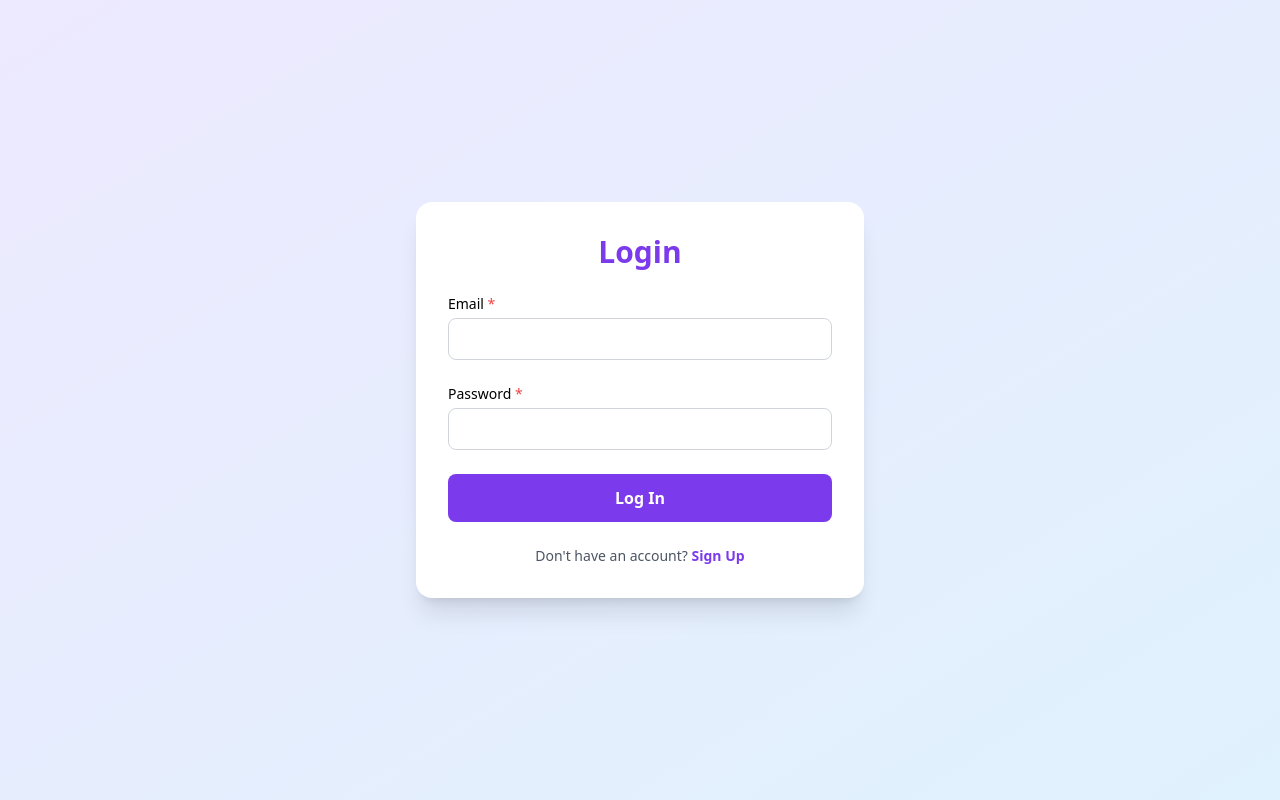
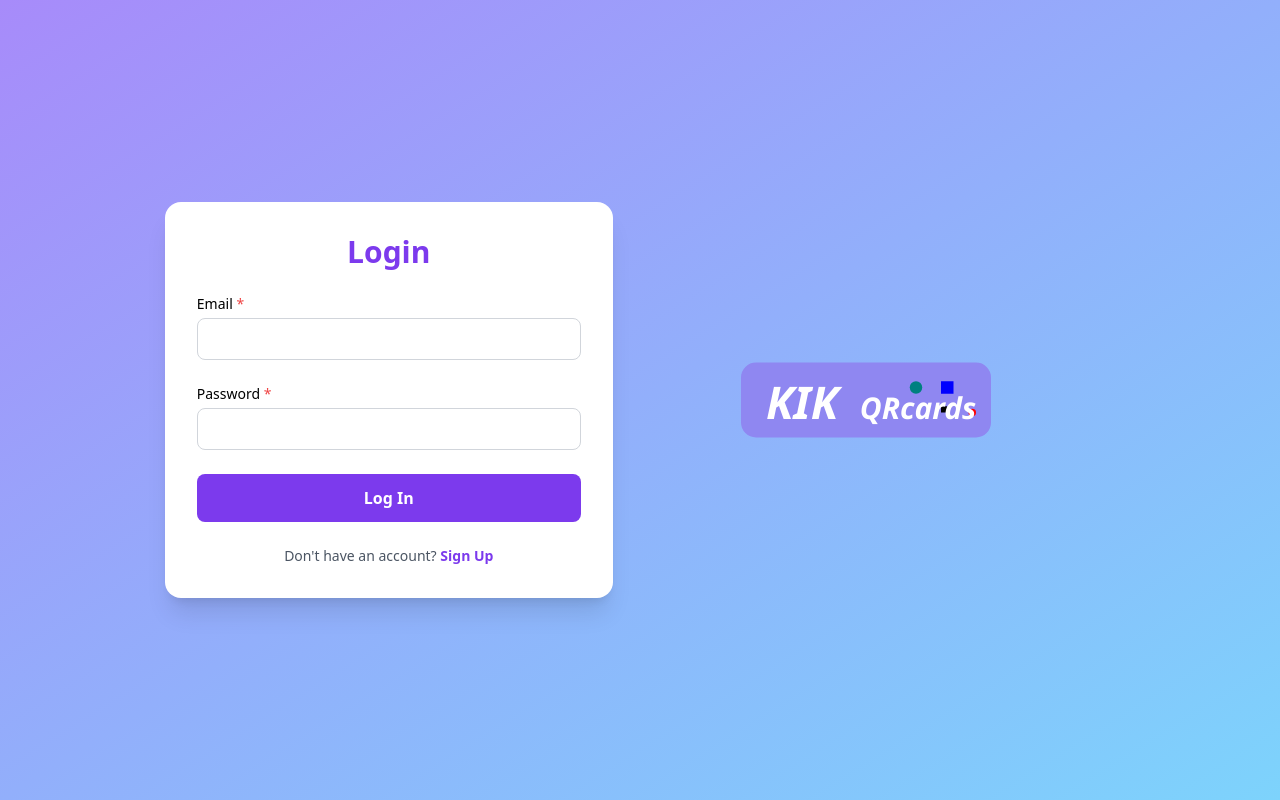
Before and after one commit to kakon-aiubcse/kikqrcard, a Next.js app: page /authentication/login in a window 1280 px wide. Built offline with nearby package versions, Linux system fonts and the light colour scheme.

Commit message:
updated sign up and login ui

```diff
--- a/src/pages/authentication/login.js
+++ b/src/pages/authentication/login.js
@@ -29,10 +29,10 @@ function Login() {
   };
 
   return (
-    <div className="min-h-screen flex items-center justify-center bg-gradient-to-br from-violet-100 to-sky-100 p-4">
+    <div className="min-h-screen flex xs:flex-col tb:flex-col items-center justify-center bg-gradient-to-tl from-sky-300 to-violet-400 p-4">
       <form
         onSubmit={handleSubmit}
-        className="w-full max-w-md bg-white shadow-xl rounded-2xl p-8 space-y-6"
+        className="w-full max-w-md bg-white shadow-xl rounded-2xl p-8 space-y-6 xs:order-2 tb:order-2 "
       >
         <h2 className="text-3xl font-semibold text-center text-violet-600">Login</h2>
 
@@ -81,6 +81,47 @@ function Login() {
           </a>
         </div>
       </form>
+        <div className='w-[30%] ml-32 xs:ml-0 xs:top-0 xs:order-1 tb:order-1 tb:mr-36 xs:p-4 xs:mr-44 xs:mb-14 '
+        onClick={()=>{router.push("/")}}>
+       <svg
+              width="250"
+              height="100"
+              viewBox="0 0 200 60"
+              fill="none"
+              fontStyle="italic"
+              xmlns="http://www.w3.org/2000/svg"
+
+            >
+              <rect width="200" height="60" rx="12" ry="12" fill="#8F87F1" />
+
+              <text
+                x="20"
+                y="45"
+                fontFamily="Segoe UI, Tahoma, Geneva, Verdana, sans-serif"
+                fontSize={36}
+                fontWeight="700"
+                fill="white"
+              >
+                KIK
+              </text>
+
+              <circle cx="140" cy="20" r="5" fill="teal" />
+              <rect x="160" y="15" width="10" height="10" fill="blue" />
+              <rect x="160" y="35" width="5" height="5" fill="black" />
+              <circle cx="185" cy="40" r="3" fill="red" />
+
+              <text
+                x="95"
+                y="45"
+                fontFamily="Segoe UI, Tahoma, Geneva, Verdana, sans-serif"
+                fontSize="24"
+                fill="white"
+                fontWeight="600"
+              >
+                QRcards
+              </text>
+            </svg>
+      </div>
     </div>
   );
 }
--- a/src/pages/authentication/signup.js
+++ b/src/pages/authentication/signup.js
@@ -32,15 +32,55 @@ function Signup() {
   };
 
   return (
-    <div className="min-h-screen flex items-center justify-center bg-gradient-to-br from-violet-100 to-sky-100 p-4">
+    <div className="min-h-screen flex xs:flex-col tb:flex-col  items-center justify-center bg-gradient-to-br from-sky-300 to-brand p-4">
+      <div className='w-[30%]  tb:mr-12  xs:mr-40 xs:mb-14'
+       onClick={()=>{router.push("/")}}>
+       <svg
+              width="250"
+              height="100"
+              viewBox="0 0 200 60"
+              fill="none"
+              fontStyle="italic"
+              xmlns="http://www.w3.org/2000/svg"
+
+            >
+              <rect width="200" height="60" rx="12" ry="12" fill="#8F87F1" />
+
+              <text
+                x="20"
+                y="45"
+                fontFamily="Segoe UI, Tahoma, Geneva, Verdana, sans-serif"
+                fontSize={36}
+                fontWeight="700"
+                fill="white"
+              >
+                KIK
+              </text>
+
+              <circle cx="140" cy="20" r="5" fill="teal" />
+              <rect x="160" y="15" width="10" height="10" fill="blue" />
+              <rect x="160" y="35" width="5" height="5" fill="black" />
+              <circle cx="185" cy="40" r="3" fill="red" />
+
+              <text
+                x="95"
+                y="45"
+                fontFamily="Segoe UI, Tahoma, Geneva, Verdana, sans-serif"
+                fontSize="24"
+                fill="white"
+                fontWeight="600"
+              >
+                QRcards
+              </text>
+            </svg>
+      </div>
       <form
         onSubmit={handleSubmit}
         className="w-full max-w-md bg-white shadow-xl rounded-2xl p-8 space-y-6"
       >
         <h2 className="text-3xl font-semibold text-center text-violet-600">Sign Up</h2>
 
-        {/* Form Fields */}
-        {/* ... same as before ... */}
+
 
         <div className="space-y-1">
           <label htmlFor="firstName" className="block text-sm font-medium">
```
